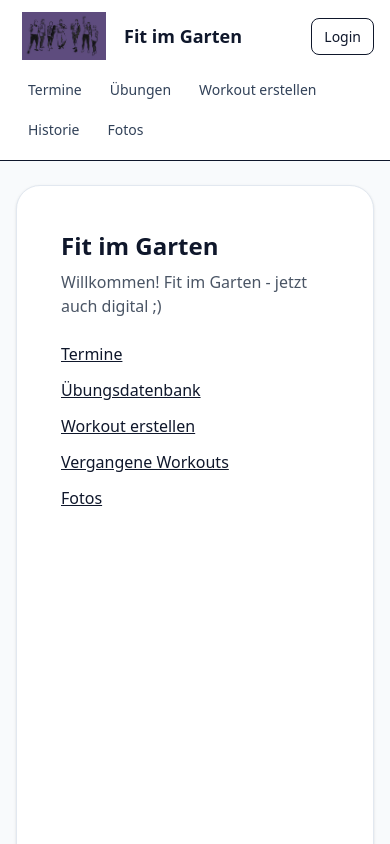
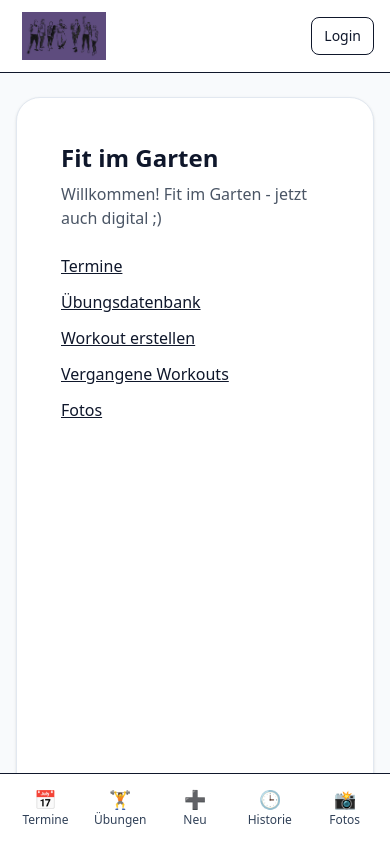
Before and after one commit to verenaso/fit-im-garten, a Next.js app: page / in a window 390 px wide. Shown: the top 844 px of the page. Built offline with nearby package versions, Linux system fonts and the light colour scheme; no server answers.

Commit message:
Mobile bottom navigation

```diff
--- a/src/app/layout.js
+++ b/src/app/layout.js
@@ -19,15 +19,26 @@ function NavLink({ href, children }) {
   );
 }
 
+function BottomNavItem({ href, label, icon }) {
+  return (
+    <a
+      href={href}
+      className="flex flex-col items-center justify-center gap-1 rounded-2xl px-3 py-2 text-xs text-slate-700 hover:bg-slate-100"
+    >
+      <span className="text-lg leading-none">{icon}</span>
+      <span className="font-medium">{label}</span>
+    </a>
+  );
+}
+
 export default function RootLayout({ children }) {
   return (
     <html lang="de">
       <body className="min-h-screen bg-slate-50 text-slate-900 antialiased">
         <AuthProvider>
-          {/* Mobile first: Header SOLID (kein /80). Blur erst ab sm. */}
+          {/* Header: Mobile schlank, Desktop normal */}
           <header className="sticky top-0 z-10 border-b bg-white sm:bg-white/90 sm:backdrop-blur">
             <div className="mx-auto max-w-5xl px-4 py-3">
-              <div className="flex flex-col gap-3 sm:flex-row sm:items-center sm:justify-between">
               <div className="flex items-center justify-between gap-3">
                 <a href="/" className="flex items-center gap-3 font-bold">
                   <div className="relative h-12 w-24 sm:h-14 sm:w-28">
@@ -39,16 +50,15 @@ export default function RootLayout({ children }) {
                       priority
                     />
                   </div>
-
-                    <span className="text-lg">Fit im Garten</span>
+                  <span className="hidden sm:inline text-lg">Fit im Garten</span>
                 </a>
 
-                  <div className="sm:hidden">
+                {/* Auth: auf allen Geräten sichtbar */}
                 <HeaderAuth />
               </div>
-                </div>
 
-                <div className="flex flex-col gap-3 sm:flex-row sm:items-center sm:gap-4">
+              {/* Desktop-Navigation bleibt oben */}
+              <div className="mt-3 hidden sm:block">
                 <nav className="flex flex-wrap gap-1">
                   <NavLink href="/termine">Termine</NavLink>
                   <NavLink href="/uebungen">Übungen</NavLink>
@@ -56,21 +66,29 @@ export default function RootLayout({ children }) {
                   <NavLink href="/workouts">Historie</NavLink>
                   <NavLink href="/fotos">Fotos</NavLink>
                 </nav>
-
-                  <div className="hidden sm:block">
-                    <HeaderAuth />
-                  </div>
-                </div>
               </div>
             </div>
           </header>
 
-          {/* Mobile first: etwas mehr Luft und klare Karte */}
-          <div className="mx-auto max-w-5xl px-4 py-6 sm:py-8">
+          {/* Content: unten mehr Platz lassen, damit Bottom Nav nichts verdeckt */}
+          <div className="mx-auto max-w-5xl px-4 py-6 sm:py-8 pb-24 sm:pb-8">
             <div className="rounded-3xl border border-slate-200 bg-white p-5 shadow-sm sm:p-8">
               {children}
             </div>
           </div>
+
+          {/* Bottom Navigation: NUR Mobile */}
+          <nav className="fixed bottom-0 left-0 right-0 z-20 border-t bg-white/95 backdrop-blur sm:hidden">
+            <div className="mx-auto max-w-5xl px-3 py-2">
+              <div className="grid grid-cols-5 gap-2">
+                <BottomNavItem href="/termine" label="Termine" icon="📅" />
+                <BottomNavItem href="/uebungen" label="Übungen" icon="🏋️" />
+                <BottomNavItem href="/workouts/neu" label="Neu" icon="➕" />
+                <BottomNavItem href="/workouts" label="Historie" icon="🕒" />
+                <BottomNavItem href="/fotos" label="Fotos" icon="📸" />
+              </div>
+            </div>
+          </nav>
         </AuthProvider>
       </body>
     </html>
```
Lines whose indentation alone changed are shown as unchanged.
